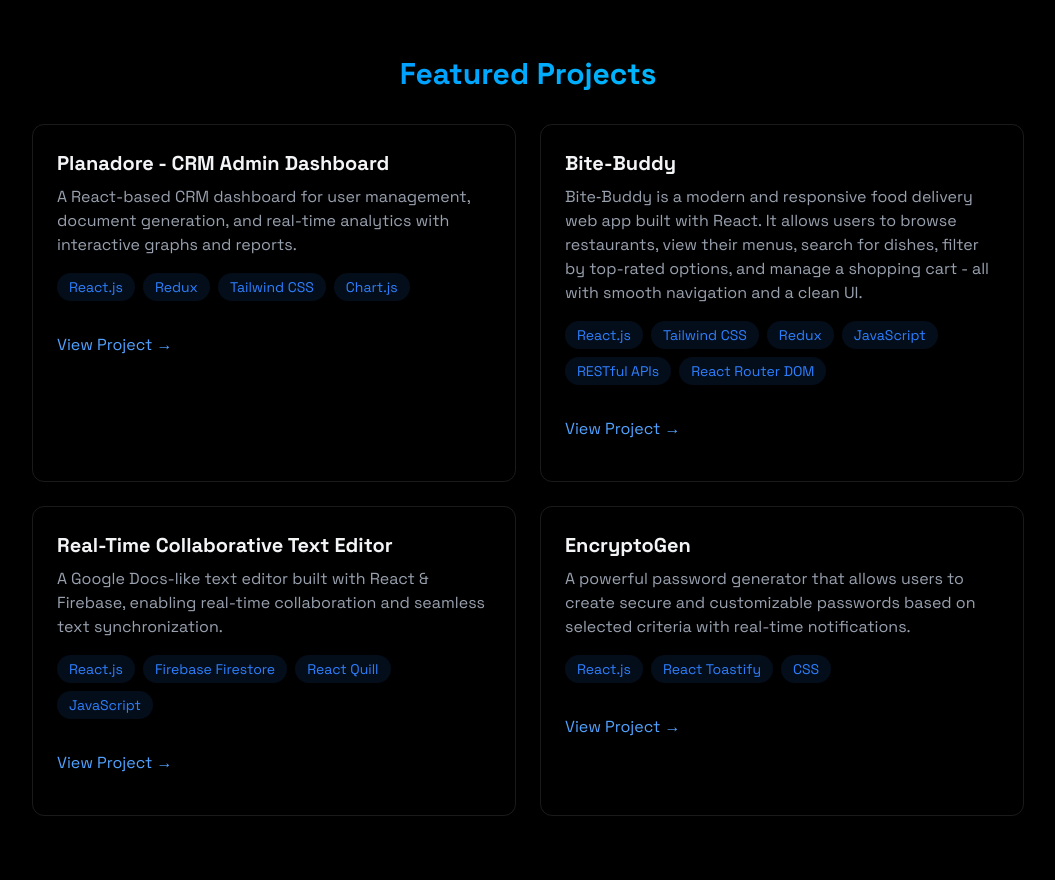
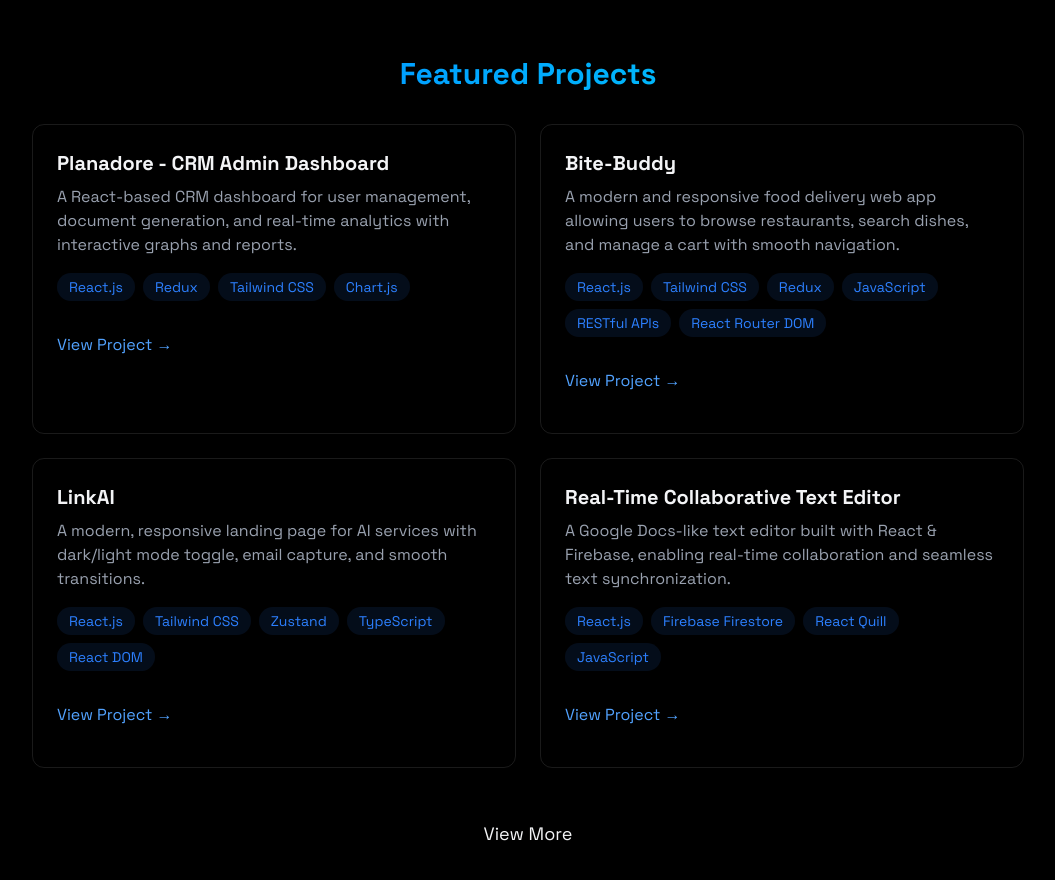
Before and after one commit to RamitRoshan/ramitroshan-portfolio, a React (Vite) app: page / in a window 1280 px wide. Shown: the part 2160-3040 px from the top of the page, without its empty margins (112-1167 px from the left). Built offline with nearby package versions, Linux system fonts and the light colour scheme.

Commit message:
added projects in project section

```diff
--- a/src/components/sections/Projects.jsx
+++ b/src/components/sections/Projects.jsx
@@ -1,41 +1,303 @@
 import { RevealOnScroll } from "../RevealOnScroll";
+import { useState } from "react";
+
+// export const Projects = () => {
+//   return (
+//     <section
+//       id="projects"
+//       className="min-h-screen flex items-center justify-center py-20"
+//     >
+//       <RevealOnScroll>
+
+//         <div className="max-w-5xl mx-auto px-4">
+//           <h2 className="text-3xl font-bold mb-8 bg-gradient-to-r from-blue-500 to-cyan-400 bg-clip-text text-transparent text-center">
+//             Featured Projects
+//           </h2>
+
+//           <div className="grid grid-cols-1 md:grid-cols-2 gap-6">
+//             <div className="p-6 rounded-xl border border-white/10 hover:-translate-y-1 hover:border-blue-500/30 hover:shadow-[0_2px_8px_rgba(59,130,246,0.2)] transition">
+//               <h3 className="text-xl font-bold mb-2"> Planadore - CRM Admin Dashboard</h3>
+//               <p className="text-gray-400 mb-4">
+//               A React-based CRM dashboard for user management, document generation,
+//               and real-time analytics with interactive graphs and reports.
+//               </p>
+//               <div className="flex flex-wrap gap-2 mb-4">
+//                 {["React.js", "Redux","Tailwind CSS", "Chart.js"].map((tech, key) => (
+//                   <span
+//                     key={key}
+//                     className="bg-blue-500/10 text-blue-500 py-1 px-3 rounded-full text-sm hover:bg-blue-500/20
+//                                     hover:shadow-[0_2px_8px_rgba(59,130,246,0.1)] transition-all
+//                     "
+//                   >
+//                     {tech}
+//                   </span>
+//                 ))}
+//               </div>
+
+//               <div className="flex justify-between items-center">
+//                 <a
+//                   href="https://planadore.vercel.app/"
+//                   target="_blank"
+//                   rel="noopener noreferrer"
+//                   className="text-blue-400 hover:text-blue-300 transition-colors my-4"
+//                 >
+//                   View Project →
+//                 </a>
+//               </div>
+//             </div>
+
+
+//             <div
+//               className="
+//               glass p-6 rounded-xl border border-white/10
+//               hover:-translate-y-1 hover:border-blue-500/30
+//               hover:shadow-[0_4px_20px_rgba(59,130,246,0.1)]
+//               transition-all
+//             "
+//             >
+//               <h3 className="text-xl font-bold mb-2">Bite-Buddy</h3>
+//               <p className="text-gray-400 mb-4">
+//                 Bite‑Buddy is a modern and responsive food delivery web app built with React. It
+//                 allows users to browse restaurants, view their menus, search for dishes, filter
+//                 by top-rated options, and manage a shopping cart - all with smooth navigation and a clean UI.
+//               </p>
+//               <div className="flex flex-wrap gap-2 mb-4">
+//                 {["React.js", "Tailwind CSS", "Redux", "JavaScript", "RESTful APIs", "React Router DOM"].map((tech, key) => (
+//                   <span
+//                     key={key}
+//                     className="
+//                       bg-blue-500/10 text-blue-500 py-1 px-3
+//                       rounded-full text-sm
+//                       transition
+//                       hover:bg-blue-500/20 hover:-translate-y-0.5
+//                       hover:shadow-[0_2px_8px_rgba(59,130,246,0.2)]
+//                     "
+//                   >
+//                     {tech}
+//                   </span>
+//                 ))}
+//               </div>
+//               <div className="flex justify-between items-center ">
+//                 <a
+//                   href="https://bite-buddy-dun.vercel.app/"
+//                   className="text-blue-400 hover:text-blue-300 transition-colors my-4"
+//                 >
+//                   View Project →
+//                 </a>
+//               </div>
+//             </div>
+
+
+//             <div
+//               className="
+//               glass p-6 rounded-xl border border-white/10
+//               hover:-translate-y-1 hover:border-blue-500/30
+//               hover:shadow-[0_4px_20px_rgba(59,130,246,0.1)]
+//               transition-all
+//             "
+//             >
+//               <h3 className="text-xl font-bold mb-2">LinkAI</h3>
+//               <p className="text-gray-400 mb-4">
+//               A modern, responsive landing page for AI services with dark/light mode toggle, email capture, and smooth transitions.
+//               Built using React, TypeScript, Tailwind CSS, and Vite with custom theming and mobile-first design.
+//               </p>
+//               <div className="flex flex-wrap gap-2 mb-4">
+//                 {["React.js", "Tailwind CSS", "Zustand","TypeScript", "React DOM"].map(
+//                   (tech) => (
+//                     <span
+//                       key={tech}
+//                       className="
+//                       bg-blue-500/10 text-blue-500 py-1 px-3
+//                       rounded-full text-sm
+//                       transition
+//                       hover:bg-blue-500/20 hover:-translate-y-0.5
+//                       hover:shadow-[0_2px_8px_rgba(59,130,246,0.2)]
+//                     "
+//                     >
+//                       {tech}
+//                     </span>
+//                   )
+//                 )}
+//               </div>
+//               <div className="flex justify-between items-center">
+//                 <a
+//                   href="https://launch-landing.vercel.app/"
+//                   target="_blank"
+//                   rel="noopener noreferrer"
+//                   className="text-blue-400 hover:text-blue-300 transition-colors my-4"
+//                 >
+//                   View Project →
+//                 </a>
+//               </div>
+//             </div>
+
+
+//             <div
+//               className="
+//               glass p-6 rounded-xl border border-white/10
+//               hover:-translate-y-1 hover:border-blue-500/30
+//               hover:shadow-[0_4px_20px_rgba(59,130,246,0.1)]
+//               transition-all
+//             "
+//             >
+//               <h3 className="text-xl font-bold mb-2">Real-Time Collaborative Text Editor</h3>
+//               <p className="text-gray-400 mb-4">
+//               A Google Docs-like text editor built with React & Firebase, enabling
+//               real-time collaboration and seamless text synchronization.
+//               </p>
+//               <div className="flex flex-wrap gap-2 mb-4">
+//                 {["React.js", "Firebase Firestore", "React Quill", "JavaScript"].map((tech, key) => (
+//                   <span
+//                     key={key}
+//                     className="
+//                       bg-blue-500/10 text-blue-500 py-1 px-3
+//                       rounded-full text-sm
+//                       transition
+//                       hover:bg-blue-500/20 hover:-translate-y-0.5
+//                       hover:shadow-[0_2px_8px_rgba(59,130,246,0.2)]
+//                     "
+//                   >
+//                     {tech}
+//                   </span>
+//                 ))}
+//               </div>
+//               <div className="flex justify-between items-center">
+//                 <a
+//                   target="_blank" // Opens the link in a new tab
+//                   rel="noopener noreferrer" // Prevents security vulnerabilities related to window.opener
+//                   href="https://live-text-editor-eight.vercel.app/"
+//                   className="text-blue-400 hover:text-blue-300 transition-colors my-4"
+//                 >
+//                   View Project →
+//                 </a>
+//               </div>
+//             </div>
+
+
+//             <div
+//               className="
+//               glass p-6 rounded-xl border border-white/10
+//               hover:-translate-y-1 hover:border-blue-500/30
+//               hover:shadow-[0_4px_20px_rgba(59,130,246,0.1)]
+//               transition-all
+//             "
+//             >
+//               <h3 className="text-xl font-bold mb-2">EncryptoGen</h3>
+//               <p className="text-gray-400 mb-4">
+//               A powerful password generator that allows users to create secure and customizable passwords
+//               based on selected criteria with real-time notifications.
+//               </p>
+//               <div className="flex flex-wrap gap-2 mb-4">
+//                 {["React.js", "React Toastify", "CSS"].map(
+//                   (tech) => (
+//                     <span
+//                       key={tech}
+//                       className="
+//                       bg-blue-500/10 text-blue-500 py-1 px-3
+//                       rounded-full text-sm
+//                       transition
+//                       hover:bg-blue-500/20 hover:-translate-y-0.5
+//                       hover:shadow-[0_2px_8px_rgba(59,130,246,0.2)]
+//                     "
+//                     >
+//                       {tech}
+//                     </span>
+//                   )
+//                 )}
+//               </div>
+//               <div className="flex justify-between items-center">
+//                 <a
+//                   href="https://password-generator-app-ten-rho.vercel.app/"
+//                   target="_blank"
+//                   rel="noopener noreferrer"
+//                   className="text-blue-400 hover:text-blue-300 transition-colors my-4"
+//                 >
+//                   View Project →
+//                 </a>
+//               </div>
+//             </div>
+
+//           </div>
+//         </div>
+//       </RevealOnScroll>
+//     </section>
+//   );
+// };
+
+
 
 export const Projects = () => {
+  const [showAll, setShowAll] = useState(false);
+
+  const allProjects = [
+    {
+      title: "Planadore - CRM Admin Dashboard",
+      description: "A React-based CRM dashboard for user management, document generation, and real-time analytics with interactive graphs and reports.",
+      tech: ["React.js", "Redux", "Tailwind CSS", "Chart.js"],
+      link: "https://planadore.vercel.app/",
+    },
+    {
+      title: "Bite-Buddy",
+      description: "A modern and responsive food delivery web app allowing users to browse restaurants, search dishes, and manage a cart with smooth navigation.",
+      tech: ["React.js", "Tailwind CSS", "Redux", "JavaScript", "RESTful APIs", "React Router DOM"],
+      link: "https://bite-buddy-dun.vercel.app/",
+    },
+    {
+      title: "LinkAI",
+      description: "A modern, responsive landing page for AI services with dark/light mode toggle, email capture, and smooth transitions.",
+      tech: ["React.js", "Tailwind CSS", "Zustand", "TypeScript", "React DOM"],
+      link: "https://launch-landing.vercel.app/",
+    },
+    {
+      title: "Real-Time Collaborative Text Editor",
+      description: "A Google Docs-like text editor built with React & Firebase, enabling real-time collaboration and seamless text synchronization.",
+      tech: ["React.js", "Firebase Firestore", "React Quill", "JavaScript"],
+      link: "https://live-text-editor-eight.vercel.app/",
+    },
+    {
+      title: "EncryptoGen",
+      description: "A powerful password generator that allows users to create secure and customizable passwords based on selected criteria with real-time notifications.",
+      tech: ["React.js", "React Toastify", "CSS"],
+      link: "https://password-generator-app-ten-rho.vercel.app/",
+    },
+    // Add more projects here as needed
+  ];
+
+  const displayedProjects = showAll ? allProjects : allProjects.slice(0, 4);
+
   return (
     <section
       id="projects"
       className="min-h-screen flex items-center justify-center py-20"
     >
       <RevealOnScroll>
-
         <div className="max-w-5xl mx-auto px-4">
           <h2 className="text-3xl font-bold mb-8 bg-gradient-to-r from-blue-500 to-cyan-400 bg-clip-text text-transparent text-center">
             Featured Projects
           </h2>
 
           <div className="grid grid-cols-1 md:grid-cols-2 gap-6">
-            <div className="p-6 rounded-xl border border-white/10 hover:-translate-y-1 hover:border-blue-500/30 hover:shadow-[0_2px_8px_rgba(59,130,246,0.2)] transition">
-              <h3 className="text-xl font-bold mb-2"> Planadore - CRM Admin Dashboard</h3>
-              <p className="text-gray-400 mb-4">
-              A React-based CRM dashboard for user management, document generation,
-              and real-time analytics with interactive graphs and reports.
-              </p>
+            {displayedProjects.map((project, index) => (
+
+              <div
+                key={index}
+                className="glass p-6 rounded-xl border border-white/10 transform transition duration-500 ease-in-out hover:-translate-y-1 hover:border-blue-500/30 hover:shadow-[0_4px_20px_rgba(59,130,246,0.1)]"
+              >
+                <h3 className="text-xl font-bold mb-2">{project.title}</h3>
+                <p className="text-gray-400 mb-4">{project.description}</p>
                 <div className="flex flex-wrap gap-2 mb-4">
-                {["React.js", "Redux","Tailwind CSS", "Chart.js"].map((tech, key) => (
+                  {project.tech.map((tech, key) => (
                     <span
                       key={key}
-                    className="bg-blue-500/10 text-blue-500 py-1 px-3 rounded-full text-sm hover:bg-blue-500/20
-                                    hover:shadow-[0_2px_8px_rgba(59,130,246,0.1)] transition-all
-                    "
+                      className="bg-blue-500/10 text-blue-500 py-1 px-3 rounded-full text-sm transition hover:bg-blue-500/20 hover:-translate-y-0.5 hover:shadow-[0_2px_8px_rgba(59,130,246,0.2)]"
                     >
                       {tech}
                     </span>
                   ))}
                 </div>
-
                 <div className="flex justify-between items-center">
                   <a
-                  href="https://planadore.vercel.app/"
+                    href={project.link}
                     target="_blank"
                     rel="noopener noreferrer"
                     className="text-blue-400 hover:text-blue-300 transition-colors my-4"
@@ -44,136 +306,20 @@ export const Projects = () => {
                   </a>
                 </div>
               </div>
-
-
-            <div
-              className="
-              glass p-6 rounded-xl border border-white/10
-              hover:-translate-y-1 hover:border-blue-500/30
-              hover:shadow-[0_4px_20px_rgba(59,130,246,0.1)]
-              transition-all
-            "
-            >
-              <h3 className="text-xl font-bold mb-2">Bite-Buddy</h3>
-              <p className="text-gray-400 mb-4">
-                Bite‑Buddy is a modern and responsive food delivery web app built with React. It
-                allows users to browse restaurants, view their menus, search for dishes, filter
-                by top-rated options, and manage a shopping cart - all with smooth navigation and a clean UI.
-              </p>
-              <div className="flex flex-wrap gap-2 mb-4">
-                {["React.js", "Tailwind CSS", "Redux", "JavaScript", "RESTful APIs", "React Router DOM"].map((tech, key) => (
-                  <span
-                    key={key}
-                    className="
-                      bg-blue-500/10 text-blue-500 py-1 px-3
-                      rounded-full text-sm
-                      transition
-                      hover:bg-blue-500/20 hover:-translate-y-0.5
-                      hover:shadow-[0_2px_8px_rgba(59,130,246,0.2)]
-                    "
-                  >
-                    {tech}
-                  </span>
             ))}
           </div>
-              <div className="flex justify-between items-center ">
-                <a
-                  href="https://bite-buddy-dun.vercel.app/"
-                  className="text-blue-400 hover:text-blue-300 transition-colors my-4"
+
+          {!showAll && (
+            <div className="flex justify-center mt-10">
+              <button
+                onClick={() => setShowAll(true)}
+                //className="relative group px-6 py-2 bg-gradient-to-r from-blue-500 to-cyan-500 text-white rounded-full font-medium shadow-md transition-all duration-300 ease-in-out hover:shadow-lg hover:scale-105 hover:from-blue-600 hover:to-cyan-600"
+                className="text-lg px-6 py-3 transition-all duration-300 transform hover:scale-105 hover:bg-indigo-600 hover:text-white rounded-b-lg"
               >
-                  View Project →
-                </a>
+                View More
+              </button>
             </div>
-            </div>
-
-
-            <div
-              className="
-              glass p-6 rounded-xl border border-white/10
-              hover:-translate-y-1 hover:border-blue-500/30
-              hover:shadow-[0_4px_20px_rgba(59,130,246,0.1)]
-              transition-all
-            "
-            >
-              <h3 className="text-xl font-bold mb-2">Real-Time Collaborative Text Editor</h3>
-              <p className="text-gray-400 mb-4">
-              A Google Docs-like text editor built with React & Firebase, enabling
-              real-time collaboration and seamless text synchronization.
-              </p>
-              <div className="flex flex-wrap gap-2 mb-4">
-                {["React.js", "Firebase Firestore", "React Quill", "JavaScript"].map((tech, key) => (
-                  <span
-                    key={key}
-                    className="
-                      bg-blue-500/10 text-blue-500 py-1 px-3
-                      rounded-full text-sm
-                      transition
-                      hover:bg-blue-500/20 hover:-translate-y-0.5
-                      hover:shadow-[0_2px_8px_rgba(59,130,246,0.2)]
-                    "
-                  >
-                    {tech}
-                  </span>
-                ))}
-              </div>
-              <div className="flex justify-between items-center">
-                <a
-                  target="_blank" // Opens the link in a new tab
-                  rel="noopener noreferrer" // Prevents security vulnerabilities related to window.opener
-                  href="https://live-text-editor-eight.vercel.app/"
-                  className="text-blue-400 hover:text-blue-300 transition-colors my-4"
-                >
-                  View Project →
-                </a>
-              </div>
-            </div>
-
-
-            <div
-              className="
-              glass p-6 rounded-xl border border-white/10
-              hover:-translate-y-1 hover:border-blue-500/30
-              hover:shadow-[0_4px_20px_rgba(59,130,246,0.1)]
-              transition-all
-            "
-            >
-              <h3 className="text-xl font-bold mb-2">EncryptoGen</h3>
-              <p className="text-gray-400 mb-4">
-              A powerful password generator that allows users to create secure and customizable passwords
-              based on selected criteria with real-time notifications.
-              </p>
-              <div className="flex flex-wrap gap-2 mb-4">
-                {["React.js", "React Toastify", "CSS"].map(
-                  (tech) => (
-                    <span
-                      key={tech}
-                      className="
-                      bg-blue-500/10 text-blue-500 py-1 px-3
-                      rounded-full text-sm
-                      transition
-                      hover:bg-blue-500/20 hover:-translate-y-0.5
-                      hover:shadow-[0_2px_8px_rgba(59,130,246,0.2)]
-                    "
-                    >
-                      {tech}
-                    </span>
-                  )
           )}
-              </div>
-              <div className="flex justify-between items-center">
-                <a
-                  href="https://password-generator-app-ten-rho.vercel.app/"
-                  target="_blank"
-                  rel="noopener noreferrer"
-                  className="text-blue-400 hover:text-blue-300 transition-colors my-4"
-                >
-                  View Project →
-                </a>
-              </div>
-            </div>
-
-
-          </div>
         </div>
       </RevealOnScroll>
     </section>
```
Lines whose indentation alone changed are shown as unchanged.
